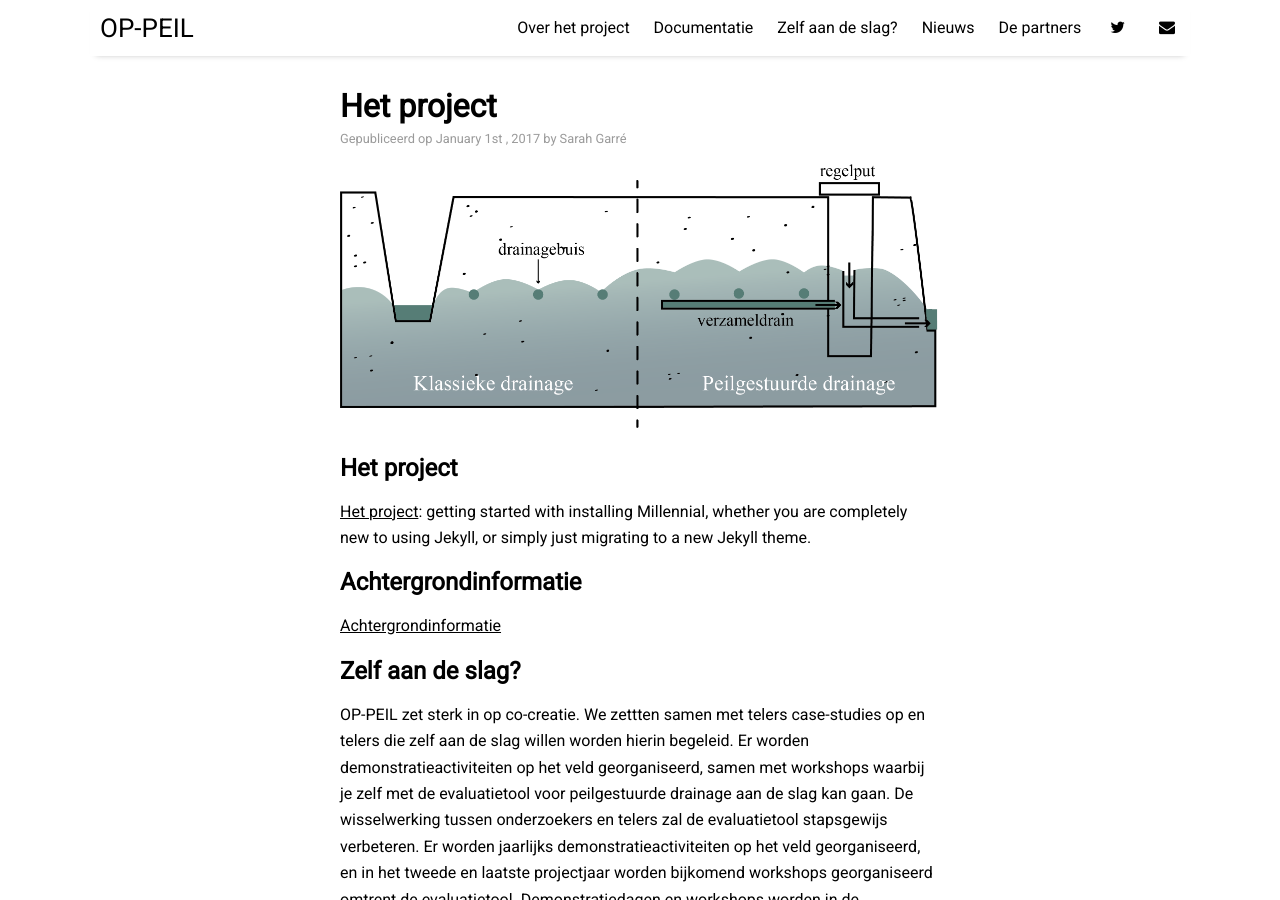
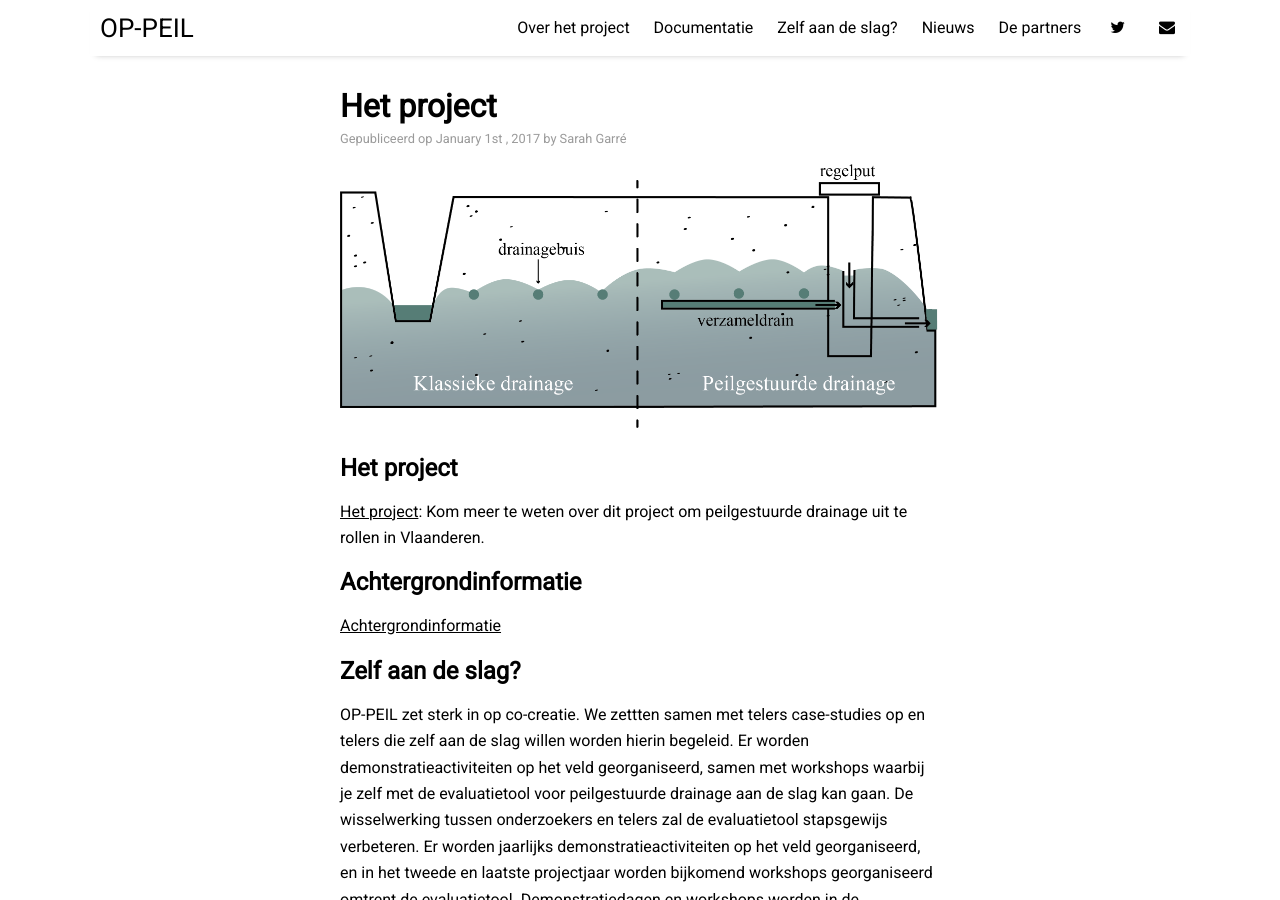
Before and after one commit to sarahgarre/op-peil, a Jekyll site: the page built from _posts/2017-01-01-welcome-to-millennial.md, in a window 1280 px wide and 900 px high. Built offline with Jekyll 4.4.1, drawn with Linux system fonts in a browser that asks for light colours; nearby versions of some CDN libraries.

```diff
--- a/_posts/2017-01-01-welcome-to-millennial.md
+++ b/_posts/2017-01-01-welcome-to-millennial.md
@@ -3,13 +3,13 @@
 title: "Het project"
 author: "Sarah Garré"
 categories: documentation
-tags: [documentation,sample]
+tags: [documentation]
 image: index.png
 ---
 
 ## Het project
 
-[Het project]({{ site.github.url }}{% post_url 2021-06-20-projectbeschrijving %}): getting started with installing Millennial, whether you are completely new to using Jekyll, or simply just migrating to a new Jekyll theme.
+[Het project]({{ site.github.url }}{% post_url 2021-06-20-projectbeschrijving %}): Kom meer te weten over dit project om peilgestuurde drainage uit te rollen in Vlaanderen.
 
 ## Achtergrondinformatie
 
```
Also changed, not shown: pages/facts.md (+1 -1 lines).
